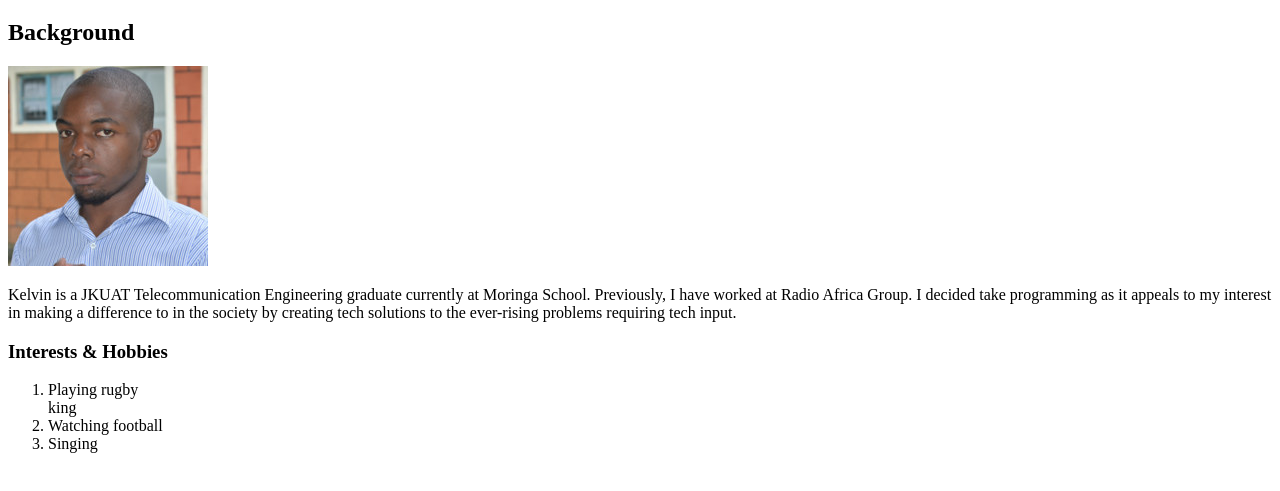
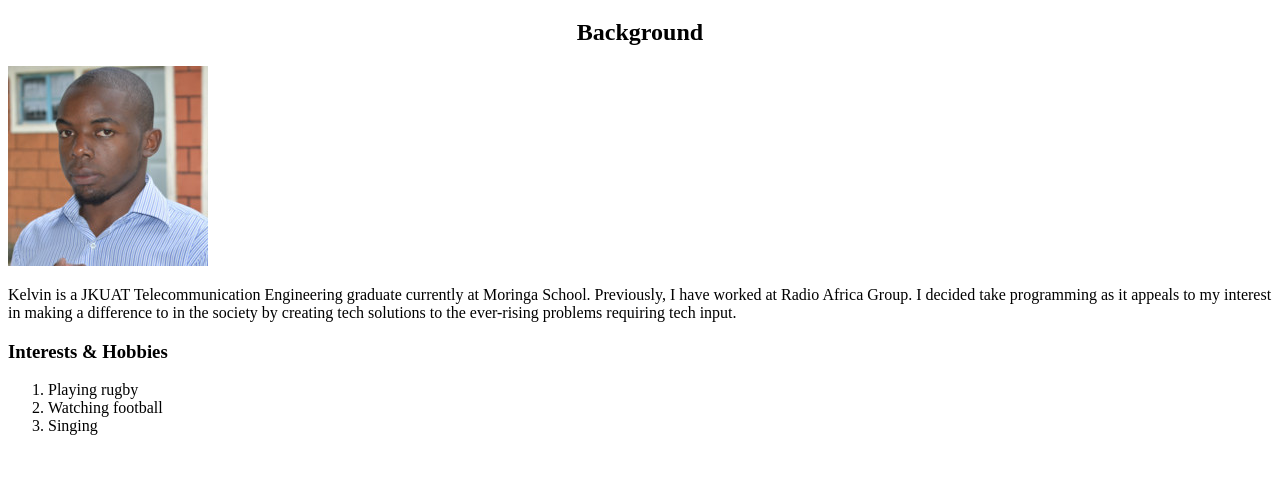
Before and after one commit to Kkituni/kelvinIP, a plain HTML site: page aboutme.html in a window 1280 px wide. Shown: the part 61-552 px from the top of the page. Drawn offline with Linux system fonts and the light colour scheme.

Commit message:
Linked html file to css file

```diff
--- a/aboutme.html
+++ b/aboutme.html
@@ -1,6 +1,7 @@
 <!DOCTYPE html>
 <html lang="en"
   <head>
+    <link rel="stylesheet" type="text/css" href="css/styles.css">
     <title>KELVIN KITUNI</title>
   </head>
   <body>
@@ -14,7 +15,7 @@
        requiring tech input.</p>
     <h3>Interests & Hobbies</h3>
     <ol>
-      <li>Playing rugby</li>king
+      <li>Playing rugby</li>
       <li>Watching football</li>
       <li>Singing</li>
     </ol>
--- a/css/styles.css
+++ b/css/styles.css
@@ -0,0 +1,7 @@
+body{
+  background-color: white;
+}
+h2{
+  text-align: center;
+  color:
+}
```
